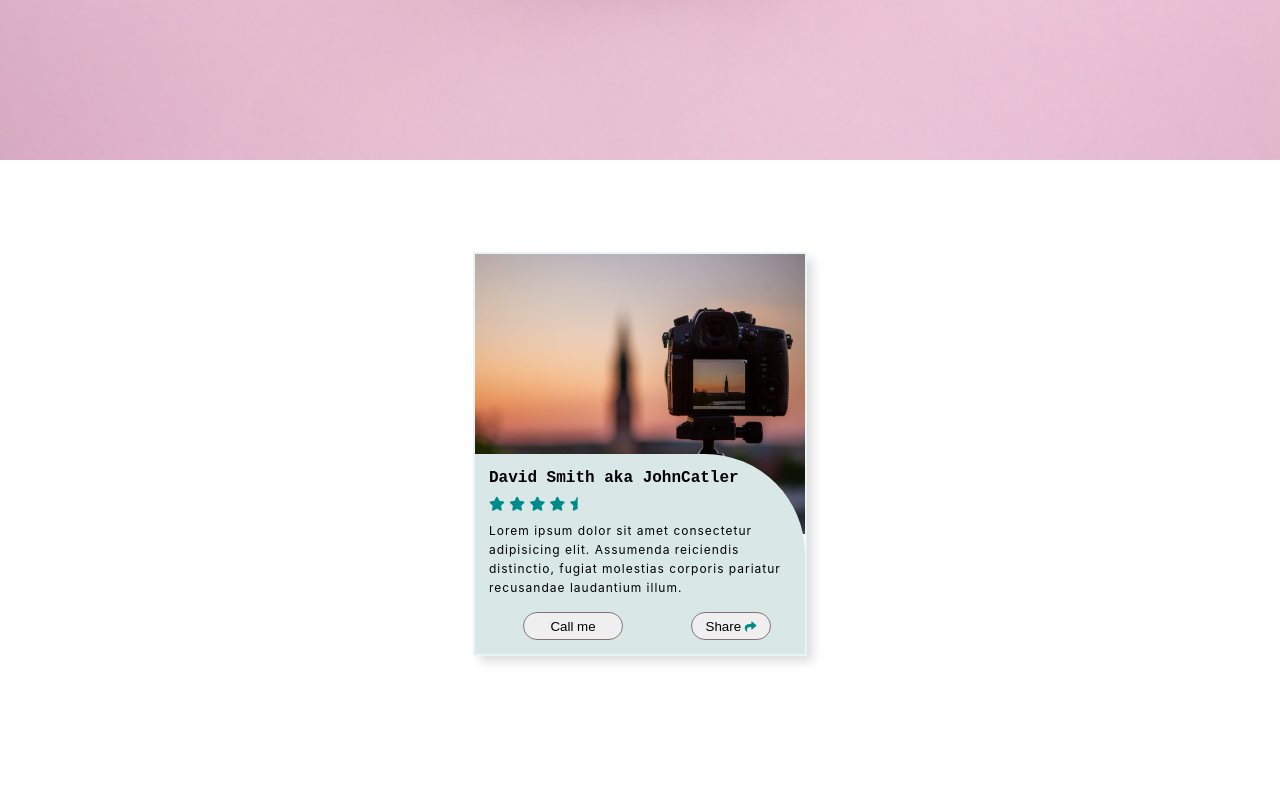
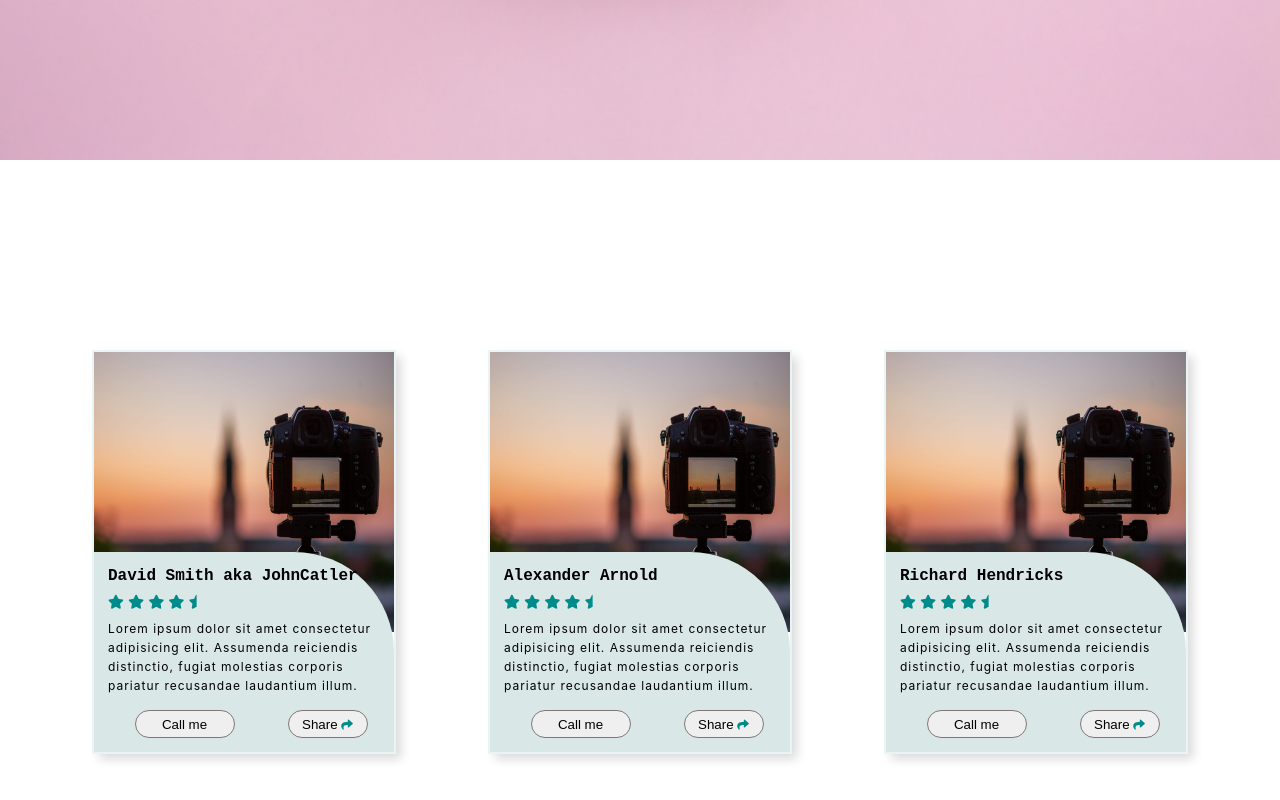
Before and after one commit to mohdrishin/Photography-Portfolio, a plain HTML site: page index.html in a window 1280 px wide. Shown: the part 640-1440 px from the top of the page. Drawn offline with Linux system fonts and the light colour scheme.

Commit message:
additional cards added

```diff
--- a/index.html
+++ b/index.html
@@ -52,6 +52,7 @@
 
         <!-- Preview Cards-->
         <div class="cards-section">
+            <!-- First Card-->
             <div class="cards">
                 <div class="img-block">
                     <img src="/images/camera-cardbg.jpg" alt="">
@@ -73,6 +74,53 @@
                 </div>
 
             </div>
+
+            <!-- Second Card-->
+            <div class="cards">
+                <div class="img-block">
+                    <img src="/images/camera-cardbg.jpg" alt="">
+                </div>
+                <div class="profile-datas">
+                    <h3>Alexander Arnold</h3>
+                    <div class="star-rating">
+                        <i class="fas fa-star fa-sm"></i>
+                        <i class="fas fa-star fa-sm"></i>
+                        <i class="fas fa-star fa-sm"></i>
+                        <i class="fas fa-star fa-sm"></i>
+                        <i class="fas fa-star-half fa-sm"></i>
+                    </div>
+                    <p>Lorem ipsum dolor sit amet consectetur adipisicing elit. Assumenda reiciendis distinctio, fugiat molestias corporis pariatur recusandae laudantium illum.</p>
+                    <div class="buttons">
+                        <button class="callme-btn">Call me</button>
+                        <button class="share-btn">Share <i class="fas fa-share fa-sm"></i></button>
+                    </div>
+                </div>
+            </div>
+
+            <!-- Third Card-->
+            <div class="cards">
+                <div class="img-block">
+                    <img src="/images/camera-cardbg.jpg" alt="">
+                </div>
+                <div class="profile-datas">
+                    <h3>Richard Hendricks</h3>
+                    <div class="star-rating">
+                        <i class="fas fa-star fa-sm"></i>
+                        <i class="fas fa-star fa-sm"></i>
+                        <i class="fas fa-star fa-sm"></i>
+                        <i class="fas fa-star fa-sm"></i>
+                        <i class="fas fa-star-half fa-sm"></i>
+                    </div>
+                    <p>Lorem ipsum dolor sit amet consectetur adipisicing elit. Assumenda reiciendis distinctio, fugiat molestias corporis pariatur recusandae laudantium illum.</p>
+                    <div class="buttons">
+                        <button class="callme-btn">Call me</button>
+                        <button class="share-btn">Share <i class="fas fa-share fa-sm"></i></button>
+                    </div>
+                </div>
+            </div>
+
+
+
         </div>
 
 
--- a/style.css
+++ b/style.css
@@ -107,18 +107,21 @@
 
 /* Cards Section */
 .cards-section{
-    height: 550px;
+    height: 100vh;
     width: auto;
+    display: flex;
+    justify-content: space-evenly;
+    align-items: center;
     /* background-color:rgb(16, 41, 41); */
     /* position: relative; */
 }
 .cards-section .cards{
     /* position: absolute;
     top:190px; */
-    margin-top: 220px;
+    /* margin-top: 200px; */
     height: 400px;
-    width: 330px;
-    margin: 100px auto;
+    width: 300px;
+    /* margin: 100px auto; */
     /* margin: px auto; */
     /* background-color: bisque; */
     /* border-radius: 10px; */
@@ -136,7 +139,7 @@
     background-size:contain;
     background-position: center;
     height: 280px;
-    width: 330px;
+    width: 300px;
 }
 .cards .profile-datas{
     height: 220px;
```
